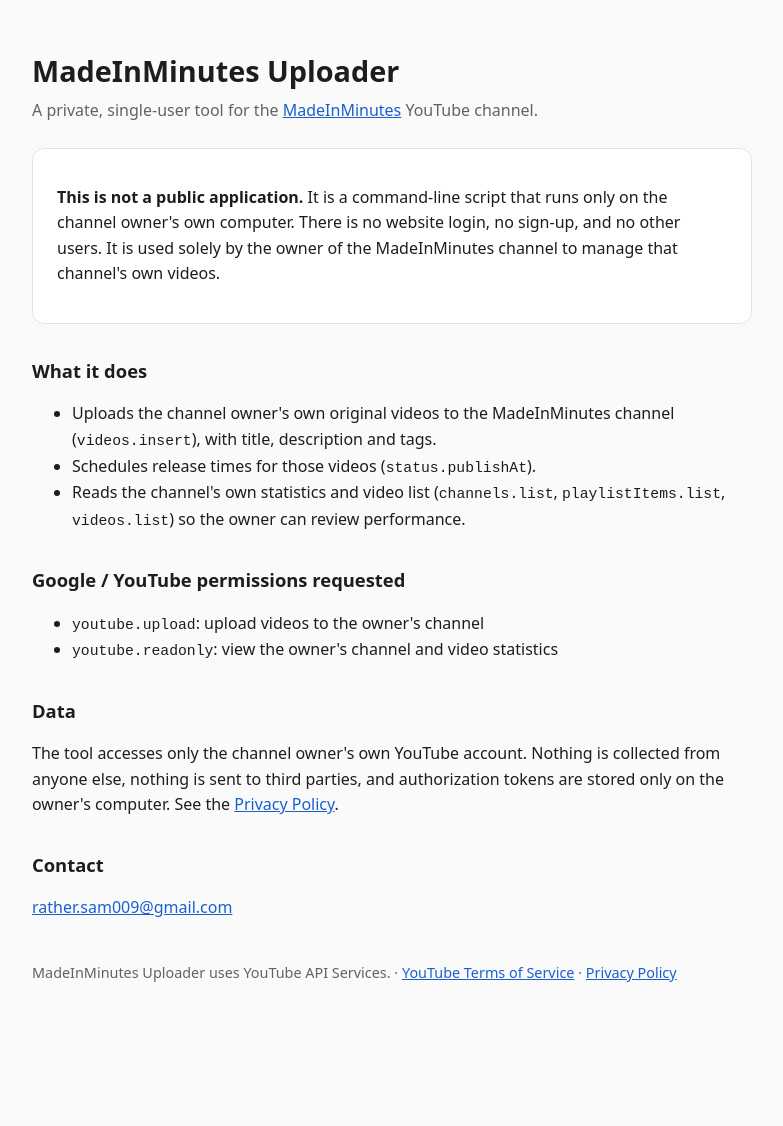
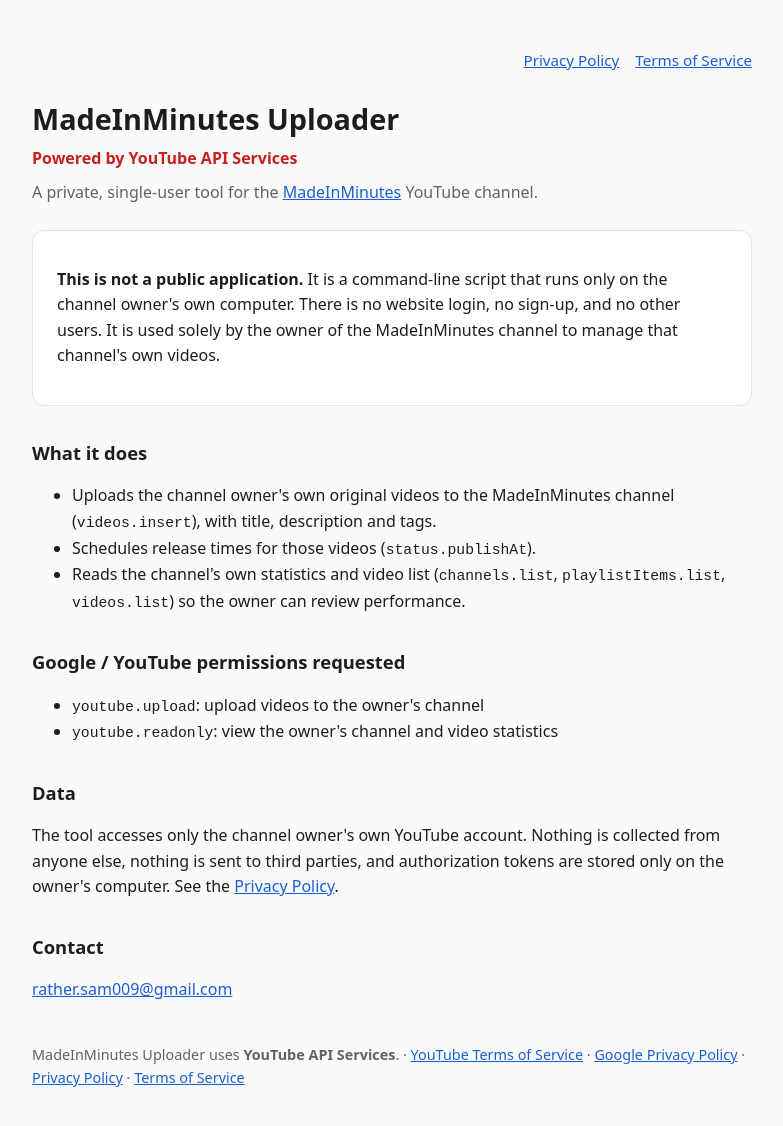
Before and after one commit to ematrix911/madeinminutes-uploader, a plain HTML site: page index.html in a window 1280 px wide. Shown: the whole page, without its empty margins (248-1031 px from the left). Before the commit the page ends 1032 px from the top, so only its background shows below. Drawn offline with Linux system fonts and the light colour scheme.

Commit message:
Update index.html

```diff
--- a/index.html
+++ b/index.html
@@ -18,7 +18,11 @@
 </head>
 <body>
 <main>
+  <nav style="display:flex;gap:16px;justify-content:flex-end;font-size:.95rem;margin-bottom:24px">
+    <a href="privacy.html">Privacy Policy</a><a href="terms.html">Terms of Service</a>
+  </nav>
   <h1>MadeInMinutes Uploader</h1>
+  <p style="margin:0 0 8px;font-weight:600;color:#c5221f">Powered by YouTube API Services</p>
   <p class="sub">A private, single-user tool for the <a href="https://www.youtube.com/channel/UC3sHURsDNkBRSjdfVJxBHWQ">MadeInMinutes</a> YouTube channel.</p>
 
   <div class="card">
@@ -48,9 +52,11 @@
   <h2>Contact</h2>
   <p><a href="mailto:rather.sam009@gmail.com">rather.sam009@gmail.com</a></p>
 
-  <footer>MadeInMinutes Uploader uses YouTube API Services. ·
+  <footer>MadeInMinutes Uploader uses <strong>YouTube API Services</strong>. ·
   <a href="https://www.youtube.com/t/terms">YouTube Terms of Service</a> ·
-  <a href="privacy.html">Privacy Policy</a></footer>
+  <a href="https://policies.google.com/privacy">Google Privacy Policy</a> ·
+  <a href="privacy.html">Privacy Policy</a> ·
+  <a href="terms.html">Terms of Service</a></footer>
 </main>
 </body>
 </html>
```
